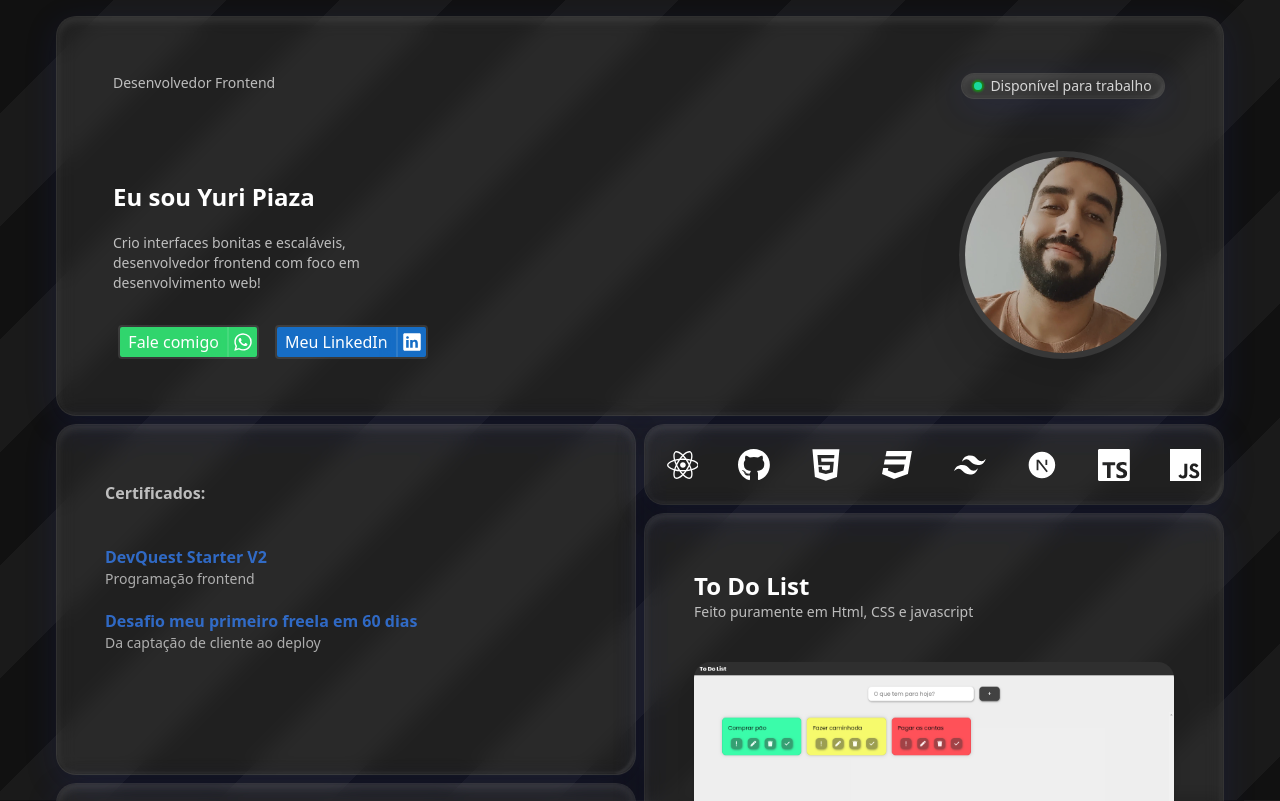
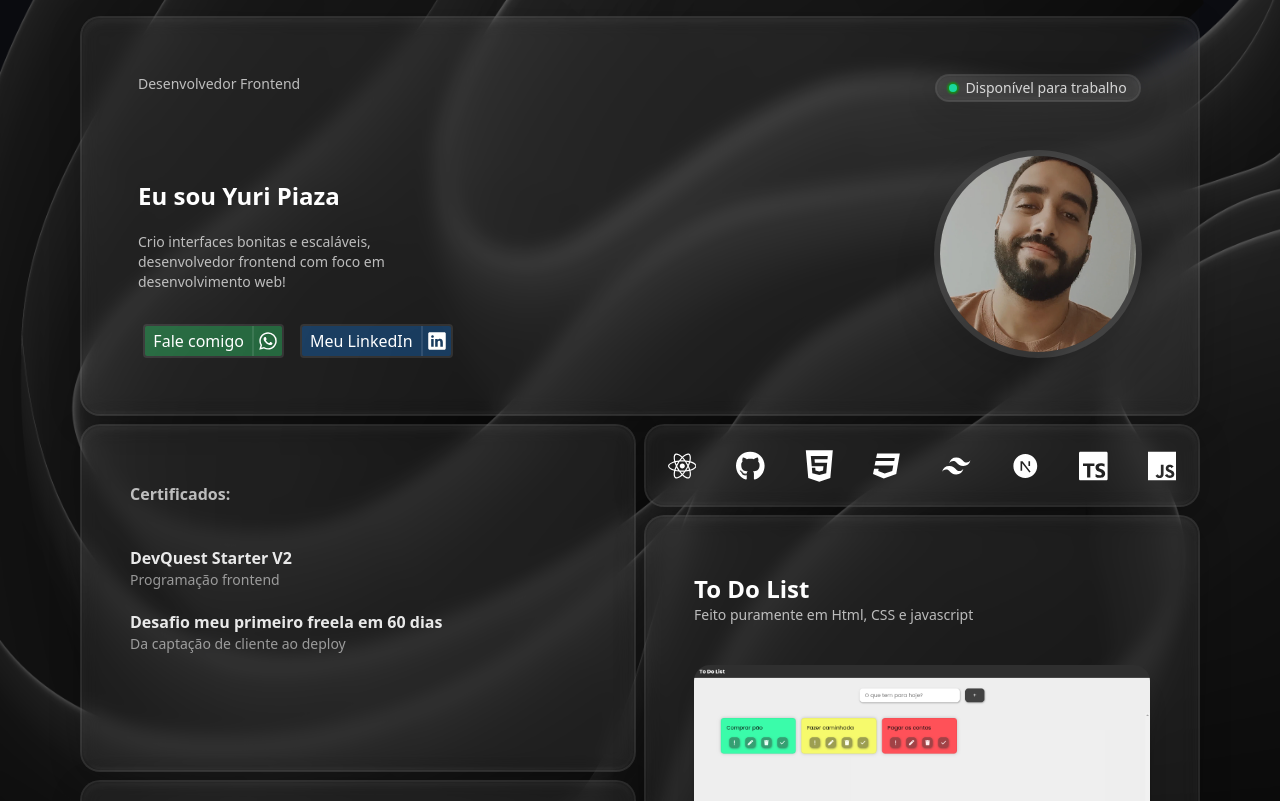
Before and after one commit to ypiaza/portifolioyuripiaza, a React (Vite) app: page / in a window 1280 px wide. Shown: the top 801 px of the page. Built offline with nearby package versions, Linux system fonts and the light colour scheme.

Commit message:
Correção de bugs

```diff
--- a/src/App.tsx
+++ b/src/App.tsx
@@ -4,7 +4,7 @@ import Main from "./components/Main"
 
 const App = () => {
   return (
-    <div className="relative p-2 md:px-14 md:py-4 gap-2">
+    <div className="relative p-2 md:px-20 md:py-4 gap-2">
       <Apresentation />
       <Main />
       <Footer />
--- a/src/components/Apresentation.tsx
+++ b/src/components/Apresentation.tsx
@@ -33,7 +33,6 @@ const Apresentation = () => {
                                     <item.icon className='text-3xl border-l-2 border-white/10 text-white px-1'
                                         style={{
                                             backgroundColor: item.color,
-                                            boxShadow: `0 0 10px 5px ${item.color}70`
                                         }} />
                                 </div>
 
--- a/src/components/Certification.tsx
+++ b/src/components/Certification.tsx
@@ -8,8 +8,8 @@ const Certification = () => {
             <ul>
                 {certification.map((item) => (
                     <li className='mb-5 opacity-90 w-full flex justify-between flex-col'>
-                        <p className="font-bold text-blue-500/80">{item.title}</p>
-                        <p className="text-white/70 text-sm">{item.about}</p>
+                        <p className="font-bold text-white">{item.title}</p>
+                        <p className="text-white/60 text-sm">{item.about}</p>
                     </li>
                 ))}
             </ul>
--- a/src/components/Footer.tsx
+++ b/src/components/Footer.tsx
@@ -18,11 +18,12 @@ const Footer = () => {
         <ul className={`flex-col md:flex-row items-center justify-center gap-5 md:gap-10 transition-all duration-200 ${btnFloat === false ? 'hidden' : 'flex'}`}>
           <li onClick={() => setBtnFloat(false)} className={`hidden md:block text-5xl md:text-4xl mt-10 md:mt-0 text-white list-none ${btnFloat === false ? 'hidden' : 'block'}`}><CgClose className="cursor-pointer" /></li>
           {menuFooter.map((item) => (
-            <li><a target="_blank" href={item.link}><item.icon className='text-white text-5xl md:text-4xl hover:text-blue-500' /></a></li>
+            <li><a target="_blank" href={item.link}><item.icon className='text-white/60 text-5xl md:text-4xl hover:text-white transition duration-300' /></a></li>
           ))}
         </ul>
         <li onClick={() => setBtnFloat(false)} className={`block md:hidden text-5xl md:text-4xl mt-10 md:mt-0 text-white list-none ${btnFloat === false ? 'hidden' : 'block'}`}><CgClose /></li>
       </div>
+
       <AvaliableForJob />
     </div>
   )
--- a/src/data/buttons.ts
+++ b/src/data/buttons.ts
@@ -13,12 +13,12 @@ export const btn: itemBtn[] = [
     {
         link: 'https://wa.me/5579998671726',
         name: 'Fale comigo',
-        color: '#25D366',
+        color: 'rgba(37, 211, 102, 0.4)',
         icon: IoLogoWhatsapp
     },{
         link: 'https://www.linkedin.com/in/yuri-piaza-615b6730a',
         name: 'Meu LinkedIn',
-        color: '#0A66C2',
+        color: 'rgba(10, 102, 194, 0.4)',
         icon: IoLogoLinkedin
     }
 ]
--- a/src/index.css
+++ b/src/index.css
@@ -1,26 +1,22 @@
 @import "tailwindcss";
 
 body {
-  background: repeating-linear-gradient(
-    135deg,
-    #111 0px,
-    #111 80px,
-    #1a1a1a 80px,
-    #1a1a1a 160px
-  );
+  background-image: url('../src/assets/background.jpg');
+  background-size: cover;
+  background-repeat: no-repeat;
   background-attachment: fixed;
 }
 
 
 
 .glass {
-  background: rgba(255, 255, 255, 0.02);
+  background: rgba(255, 255, 255, 0.01);
   backdrop-filter: blur(10px) saturate(180%);
-  border: 1px solid rgba(255, 255, 255, 0.10);
+  border: 2px solid rgba(255, 255, 255, 0.10);
   border-radius: 20px;
   box-shadow:
-    0 8px 32px rgba(31, 38, 135, 0.2),
-    inset 0 4px 10px rgba(255, 255, 255, 0.09);
+    0 8px 32px rgba(0, 0, 0, 0.2),
+    inset 0 4px 10px rgba(255, 255, 255, 0.05);
 }
 .glass::after {
   content: '';
@@ -29,7 +25,7 @@ body {
   border-radius: 20px;
   background: rgba(255, 255, 255, 0.1);
   box-shadow:
-    inset -12px -10px 0 -12px rgba(255, 255, 255, 0.15),
+    inset -12px -10px 0 -14px rgba(255, 255, 255, 0.05),
     inset 0 -11px 0 -9px rgba(255, 255, 255, 0.1);
   filter: blur(1px) brightness(150%);
   opacity: 0.5;
@@ -37,5 +33,6 @@ body {
 }
 
 .glassButton:hover{
-  background: rgba(255, 255, 255, 0.15);
+  background: rgba(255, 255, 255, 0.2);
+  box-shadow: 0px 0px 30px rgba(255, 255, 255, 0.3);
 }
```
Also changed, not shown: src/assets/background.jpg (added).
